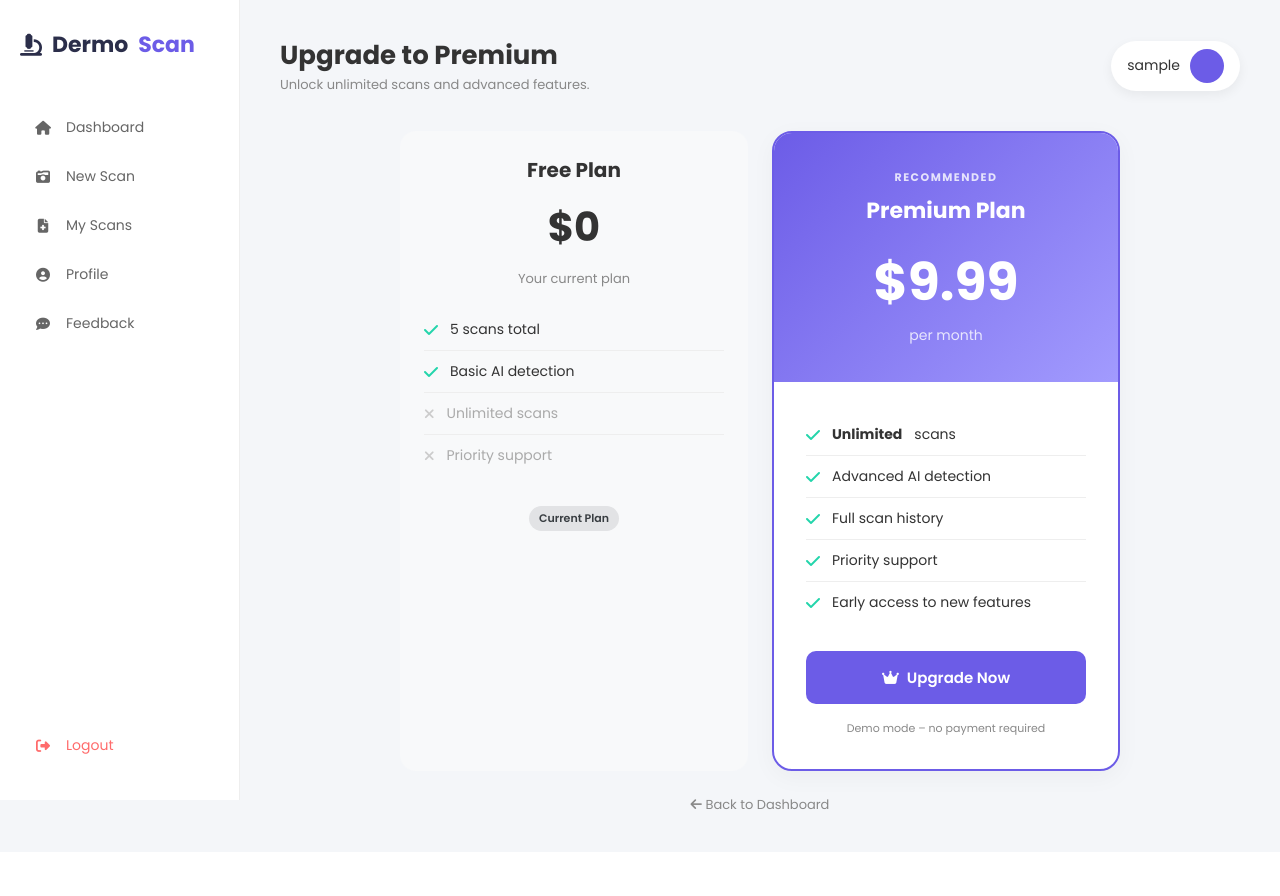
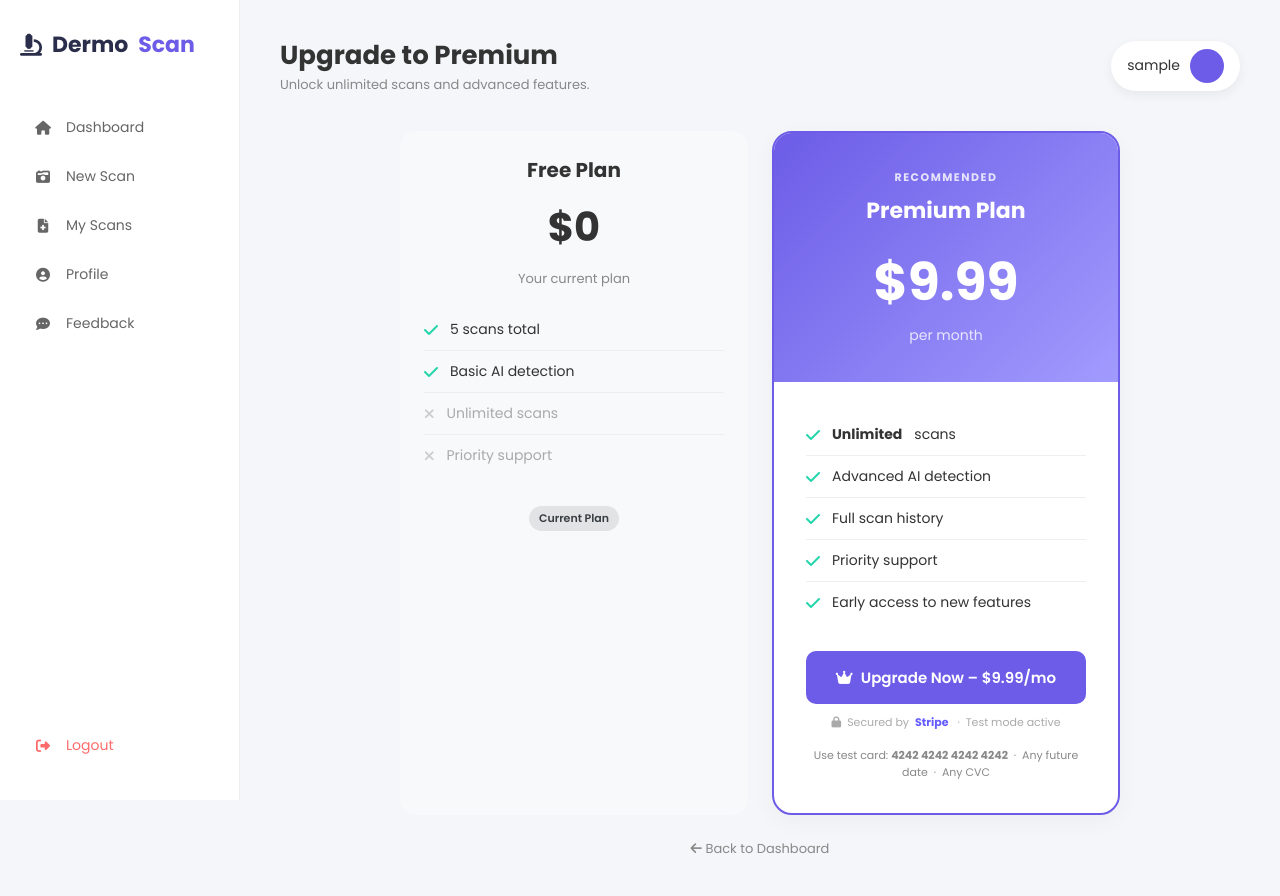
Before and after one commit to usamaaalik/skin_infection, a Flask app: page /upgrade in a window 1280 px wide. Before the commit the page ends 810 px from the top, so only its background shows below. Run offline with Flask 3, Linux system fonts and the light colour scheme; the visitor is signed in with stand-in values (Sample User, id 1).

Commit message:
adding payment

```diff
--- a/dermoscan/routes/misc.py
+++ b/dermoscan/routes/misc.py
@@ -1,5 +1,5 @@
 """
-DermoScan – Miscellaneous routes: feedback, upgrade, JSON API.
+DermoScan – Miscellaneous routes: feedback, upgrade, Stripe payment, JSON API.
 """
 from __future__ import annotations
 
@@ -8,19 +8,34 @@ import os
 import tempfile
 import uuid
 
+import stripe
 from flask import Blueprint, flash, jsonify, redirect, render_template, request, session, url_for
 from werkzeug.utils import secure_filename
 
 from database import insert_scan_record, supabase, update_user
-from dermoscan.config import MAX_FREE_SCANS
+from dermoscan.config import (
+    MAX_FREE_SCANS,
+    SITE_URL,
+    STRIPE_PRICE_ID,
+    STRIPE_PUBLISHABLE_KEY,
+    STRIPE_SECRET_KEY,
+    STRIPE_WEBHOOK_SECRET,
+)
 from dermoscan.decorators import login_required
 from dermoscan.services.predictor_service import get_predictor
 from dermoscan.services.scan_service import get_user_scan_count
 from dermoscan.services.user_service import get_current_user
 from dermoscan.utils import allowed_file, build_image_data_url
 
+# Set Stripe secret key once at startup
+stripe.api_key = STRIPE_SECRET_KEY
+
 bp = Blueprint("misc", __name__)
 
+
+# ---------------------------------------------------------------------------
+# Feedback
+# ---------------------------------------------------------------------------
 
 @bp.route("/feedback", methods=["GET", "POST"])
 @login_required
@@ -48,11 +63,115 @@ def feedback():
     return render_template("feedback.html", user=user)
 
 
+# ---------------------------------------------------------------------------
+# Upgrade Page
+# ---------------------------------------------------------------------------
+
 @bp.route("/upgrade")
 @login_required
 def upgrade():
-    return render_template("upgrade.html", user=get_current_user())
+    # Pass publishable key to frontend so Stripe.js can use it
+    return render_template(
+        "upgrade.html",
+        user=get_current_user(),
+        stripe_publishable_key=STRIPE_PUBLISHABLE_KEY,
+    )
 
+
+# ---------------------------------------------------------------------------
+# Stripe Checkout — Create Session
+# ---------------------------------------------------------------------------
+
+@bp.route("/upgrade/checkout", methods=["POST"])
+@login_required
+def upgrade_checkout():
+    """
+    Creates a Stripe Checkout Session and redirects user to Stripe payment page.
+    In test mode, no real money is charged.
+    """
+    user = get_current_user()
+    if not user:
+        session.clear()
+        flash("Your session could not be restored. Please log in again.", "warning")
+        return redirect(url_for("auth.login"))
+
+    # Already premium — no need to charge
+    if user.is_premium:
+        flash("You are already a Premium member!", "info")
+        return redirect(url_for("dashboard.dashboard"))
+
+    try:
+        # Create Stripe Checkout Session
+        checkout_session = stripe.checkout.Session.create(
+            payment_method_types=["card"],
+            line_items=[{
+                "price": STRIPE_PRICE_ID,  # Price ID from Stripe Dashboard
+                "quantity": 1,
+            }],
+            mode="subscription",  # Monthly recurring
+            success_url=SITE_URL + url_for("misc.upgrade_success") + "?session_id={CHECKOUT_SESSION_ID}",
+            cancel_url=SITE_URL + url_for("misc.upgrade_cancel"),
+            metadata={"user_id": str(user.id)},  # Store user ID for later use
+        )
+        return redirect(checkout_session.url, code=303)
+
+    except stripe.error.StripeError as exc:
+        flash(f"Payment error: {exc.user_message}", "danger")
+        return redirect(url_for("misc.upgrade"))
+
+    except Exception as exc:
+        flash(f"Something went wrong: {exc}", "danger")
+        return redirect(url_for("misc.upgrade"))
+
+
+# ---------------------------------------------------------------------------
+# Stripe Success — After Payment
+# ---------------------------------------------------------------------------
+
+@bp.route("/upgrade/success")
+@login_required
+def upgrade_success():
+    user = get_current_user()
+    if not user:
+        session.clear()
+        return redirect(url_for("auth.login"))
+
+    session_id = request.args.get("session_id")
+
+    if session_id:
+        try:
+            # Verify payment with Stripe
+            checkout_session = stripe.checkout.Session.retrieve(session_id)
+
+            # For subscriptions use status == "complete" not payment_status == "paid"
+            if checkout_session.status == "complete":
+                update_user(user.id, {"is_premium": True})
+                flash("🎉 Congratulations! You are now a Premium member. Enjoy unlimited scans!", "success")
+                return redirect(url_for("dashboard.dashboard"))
+
+        except stripe.error.StripeError as exc:
+            flash(f"Stripe error: {exc.user_message}", "warning")
+            return redirect(url_for("misc.upgrade"))
+
+    flash("Payment could not be verified. Please contact support.", "warning")
+    return redirect(url_for("misc.upgrade"))
+
+
+# ---------------------------------------------------------------------------
+# Stripe Cancel — User Cancelled Payment
+# ---------------------------------------------------------------------------
+
+@bp.route("/upgrade/cancel")
+@login_required
+def upgrade_cancel():
+    """Stripe redirects here if user clicks Back/Cancel on payment page."""
+    flash("Payment cancelled. You can upgrade anytime.", "info")
+    return redirect(url_for("misc.upgrade"))
+
+
+# ---------------------------------------------------------------------------
+# Old confirm route kept for backward compatibility (demo mode fallback)
+# ---------------------------------------------------------------------------
 
 @bp.route("/upgrade/confirm", methods=["POST"])
 @login_required
@@ -68,6 +187,10 @@ def upgrade_confirm():
     flash("Congratulations! You are now a Premium member.", "success")
     return redirect(url_for("dashboard.dashboard"))
 
+
+# ---------------------------------------------------------------------------
+# API Predict
+# ---------------------------------------------------------------------------
 
 @bp.route("/api/predict", methods=["POST"])
 @login_required
--- a/requirements.txt
+++ b/requirements.txt
@@ -10,3 +10,4 @@ supabase==2.11.0
 python-dotenv
 gunicorn
 tensorflow
+stripe
--- a/templates/upgrade.html
+++ b/templates/upgrade.html
@@ -15,6 +15,8 @@
 .feature-list li:last-child { border: none; }
 .feature-list .check { color: var(--teal); font-size: 16px; }
 .free-col        { background: #f8f9fa; border-radius: 16px; padding: 24px; text-align: center; }
+.stripe-badge    { display:flex; align-items:center; justify-content:center; gap:6px;
+                   font-size:11px; color:#aaa; margin-top:10px; }
 {% endblock %}
 
 {% block content %}
@@ -36,9 +38,11 @@
         You're already a <strong>Premium</strong> member. Enjoy unlimited scans!
     </div>
     <a href="{{ url_for('dashboard.dashboard') }}" class="btn btn-primary">← Back to Dashboard</a>
+
     {% else %}
     <div class="grid-2">
-        <!-- Free plan -->
+
+        <!-- Free Plan -->
         <div class="free-col">
             <div style="font-size:20px;font-weight:700;margin-bottom:8px;">Free Plan</div>
             <div style="font-size:40px;font-weight:800;margin:12px 0;">$0</div>
@@ -52,7 +56,7 @@
             <div class="badge badge-secondary">Current Plan</div>
         </div>
 
-        <!-- Premium plan -->
+        <!-- Premium Plan -->
         <div class="card pricing-card no-hover" style="padding:0;border: 2px solid var(--purple);">
             <div class="pricing-header">
                 <div style="font-size:11px;font-weight:700;letter-spacing:1.5px;text-transform:uppercase;opacity:.8;">
@@ -70,13 +74,22 @@
                     <li><i class="fas fa-check check"></i> Priority support</li>
                     <li><i class="fas fa-check check"></i> Early access to new features</li>
                 </ul>
-                <form method="POST" action="{{ url_for('misc.upgrade_confirm') }}">
+
+                <!-- Stripe Checkout Button — points to upgrade_checkout route -->
+                <form method="POST" action="{{ url_for('misc.upgrade_checkout') }}">
                     <button type="submit" class="btn btn-primary btn-full" style="font-size:15px;padding:15px;">
-                        <i class="fas fa-crown"></i> Upgrade Now
+                        <i class="fas fa-crown"></i> Upgrade Now – $9.99/mo
                     </button>
                 </form>
+
+                <!-- Stripe Security Badge -->
+                <div class="stripe-badge">
+                    <i class="fas fa-lock"></i>
+                    Secured by <strong style="color:#635bff;">Stripe</strong> &nbsp;·&nbsp; Test mode active
+                </div>
+
                 <p class="text-muted mt-2" style="font-size:11px;text-align:center;">
-                    Demo mode – no payment required
+                    Use test card: <strong>4242 4242 4242 4242</strong> &nbsp;·&nbsp; Any future date &nbsp;·&nbsp; Any CVC
                 </p>
             </div>
         </div>
```
Also changed, not shown: dermoscan/config.py (+9 -0 lines).
